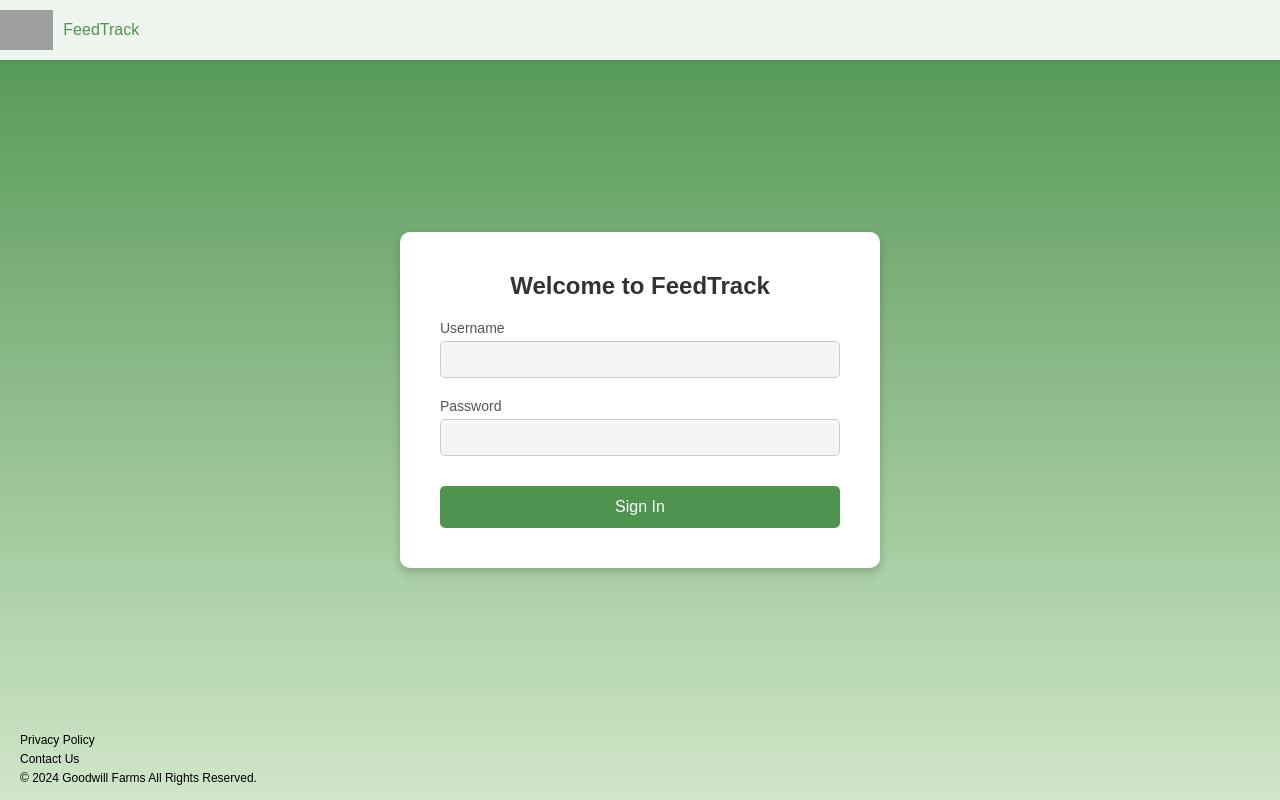
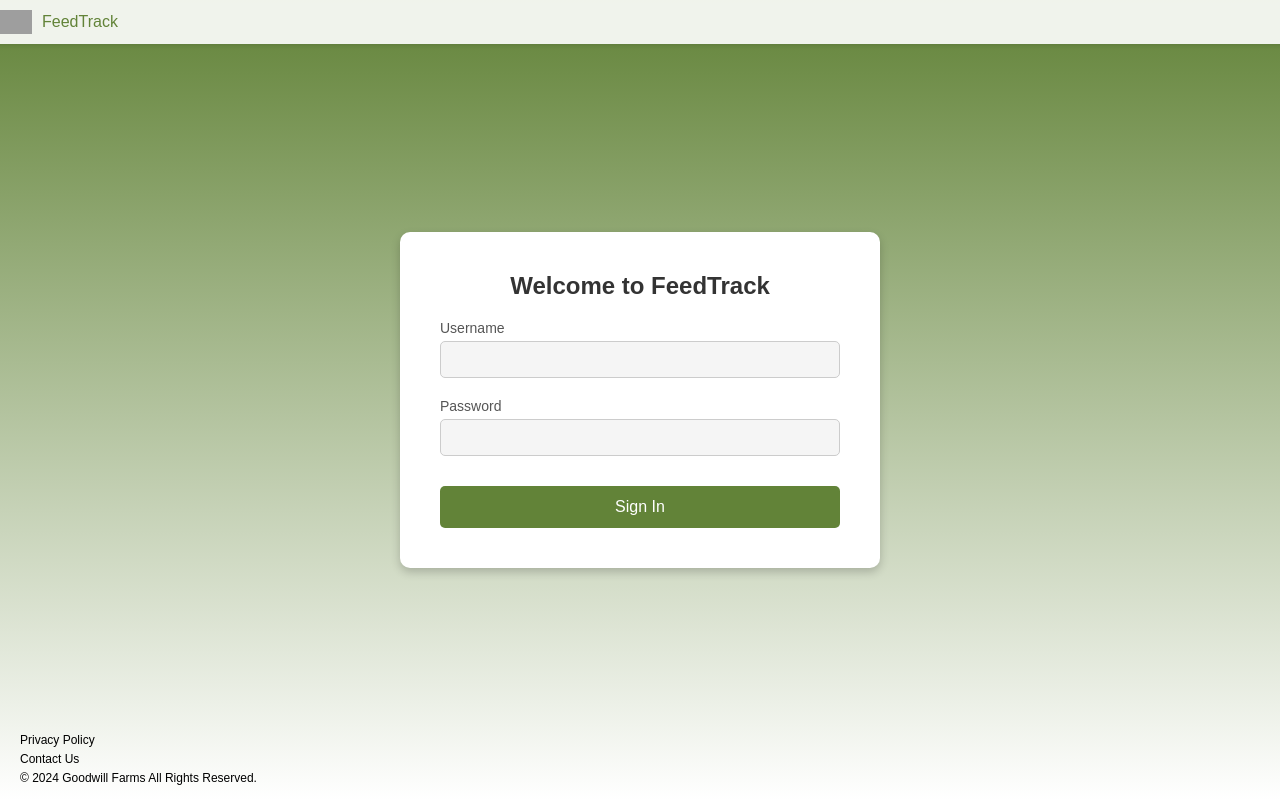
Before and after one commit to ReyHarold/FEEDT, a PHP site: page / in a window 1280 px wide. Run offline with PHP 8.4, Linux system fonts and the light colour scheme; grey boxes are pictures that could not be loaded.

Commit message:
fixed login

```diff
--- a/index.php
+++ b/index.php
@@ -14,7 +14,8 @@
             min-height: 100vh;
             align-items: center;
             justify-content: center;
-            background: linear-gradient(to bottom, #4E944F, #D0E6C9);
+            background: linear-gradient(to bottom, #628338, #FFFFFF);
+            overflow:hidden;
         }
 
         /* Header styling */
@@ -27,11 +28,11 @@
             padding: 10px 20px;
             background-color: rgba(255, 255, 255, 0.9);
             box-shadow: 0 2px 4px rgba(0, 0, 0, 0.1);
-            color: #4E944F;
+            color: #628338;
         }
 
         .header img {
-            height: 40px;
+            height: 24px;
             margin-right: 10px;
         }
 
@@ -42,7 +43,8 @@
             border-radius: 10px;
             box-shadow: 0 4px 10px rgba(0, 0, 0, 0.2);
             text-align: center;
-            width: 400px;
+            width: 50%;
+            max-width:400px;
         }
 
         h1 {
@@ -51,7 +53,7 @@
             color: #333;
         }
 
-        form {
+        .form {
             display: flex;
             flex-direction: column;
             align-items: center;
@@ -76,7 +78,7 @@
         }
 
         button {
-            background-color: #4E944F;
+            background-color: #628338;
             border: none;
             color: white;
             padding: 12px;
@@ -85,6 +87,13 @@
             border-radius: 5px;
             cursor: pointer;
             margin-top: 10px;
+            transition:0.3s;
+        }
+        a{
+            width: 100%;
+        }
+        button:hover {
+            background-color: #a5cba1;
         }
 
         /* Footer styling */
@@ -109,16 +118,16 @@
     </div>
 
     <div class="container">
+        <div class=form>
         <h1>Welcome to FeedTrack</h1>
-        <form>
             <label for="username">Username</label>
             <input type="text" id="username" name="username" required>
 
             <label for="password">Password</label>
             <input type="password" id="password" name="password" required>
 
-            <button type="submit">Sign In</button>
-        </form>
+            <a href="frontend/main.php"><button>Sign In</button></a>
+            </div>
     </div>
 
     <div class="footer">
```
Also changed, not shown: frontend/icons/goodwill logo.jfif (added), frontend/icons/random.jpg (added).
